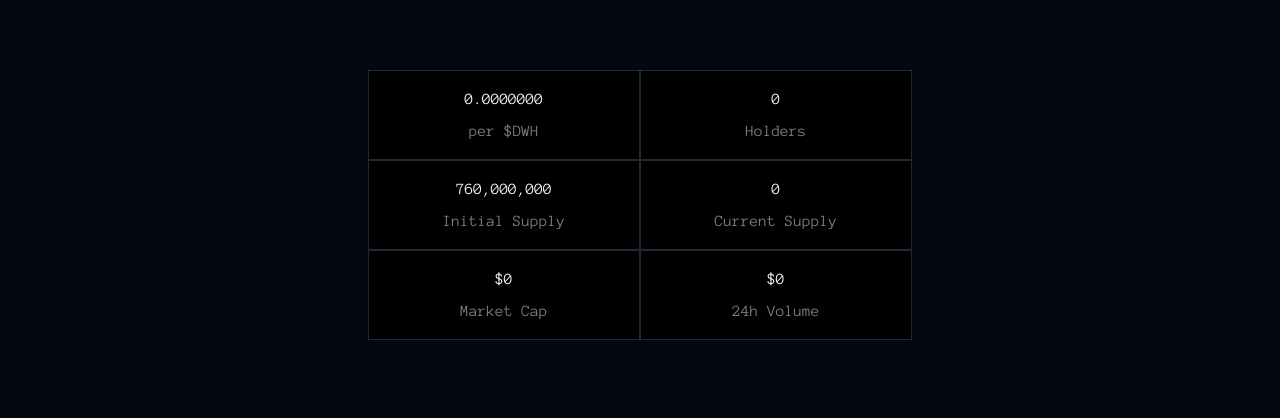
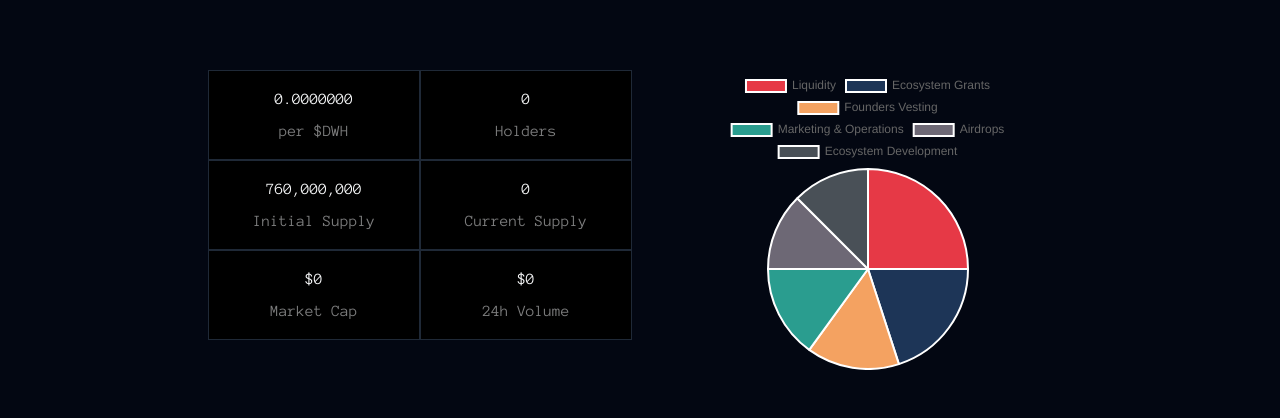
Before and after one commit to DevWifHat/devwifhat-website, a Next.js app: page / in a window 1280 px wide. Shown: the part 504-922 px from the top of the page. Built offline with nearby package versions, Linux system fonts and the light colour scheme; no server answers; grey boxes are pictures that could not be loaded.

Commit message:
pie chart

```diff
--- a/app/page.tsx
+++ b/app/page.tsx
@@ -1,44 +1,15 @@
-"use client"
-
-import React from 'react';
-import { FontAwesomeIcon } from '@fortawesome/react-fontawesome';
-import { faVolumeMute, faVolumeUp } from '@fortawesome/free-solid-svg-icons';
-import { faTelegram, faXTwitter } from '@fortawesome/free-brands-svg-icons';
-
-import ButtonGroup from '@/components/shared/ButtonGroup';
 import OldVideo from '@/components/shared/OldVideo';
 import TokenInfo from '@/components/shared/TokenInfo';
+import Header from '@/components/shared/Header';
+import Chart from '@/components/shared/Chart';
 
 export default function Home() {
   return (
-    <div className=' relative'>
-      {/* Section 2: Icon and Name */}
-      <div className="text-center py-5">
-        <img src="dev_wif_hat_icon.png" alt="dev wif hat" className="w-20 h-20 md:w-40 md:h-40 mx-auto" />
-        <h1 className='text-xl md:text-2xl lg:text-4xl my-4'>DevWifHat</h1>
-        <p className="px-4">You either die a dev or live long enough to see yourself turn into a maxi.</p>
-        <div>
-          <div className="flex flex-col justify-center  items-center gap-4 space-x-4 mt-5">
-            <div className="flex flex-row items-center justify-center gap-4">
-              <a href="https://twitter.com/thedevwifhat" target="_blank" rel="noopener noreferrer">
-                <FontAwesomeIcon icon={faXTwitter} size='2xl' />
-              </a>
-              <a href="https://t.me/thedevwifhat" target="_blank" rel="noopener noreferrer">
-                <FontAwesomeIcon icon={faTelegram} size='2xl' />
-              </a>
-              <a href="https://birdeye.so/token/DEVwHJ57QMPPArD2CyjboMbdWvjEMjXRigYpaUNDTD7o?chain=solana" target="_blank" rel="noopener noreferrer">
-                <img src="Birdeye_logo-01.png" alt="DevWifHatBirdeye" className="w-8 h-8" />
-              </a>
-            </div>
-            <ButtonGroup />
-          </div>
-
-        </div>
-      </div>
-
+    <div className='relative'>
+      <Header />
       <TokenInfo />
       <OldVideo />
-
+      {/* <Chart /> */}
     </div>
   );
 }
--- /dev/null
+++ b/components/shared/Chart.tsx
@@ -0,0 +1,61 @@
+'use client'
+
+import React from 'react';
+import { Pie } from 'react-chartjs-2';
+import { ArcElement, Tooltip, Legend, Chart as ChartJS } from 'chart.js';
+
+// Register the necessary components
+ChartJS.register(ArcElement, Tooltip, Legend);
+
+const Chart = () => {
+  const dataValues = [25, 20, 15, 15, 12.5, 12.5]; // Updated data values
+  const labels = ['Liquidity', 'Ecosystem Grants', 'Founders Vesting', 'Marketing & Operations', 'Airdrops', 'Ecosystem Development']; // Updated labels
+
+  // Define the data structure for the Pie chart
+  const data = {
+    labels: labels,
+    datasets: [
+      {
+        data: dataValues,
+        backgroundColor: [
+          '#E63946', // Dark Red
+          '#1D3557', // Dark Blue
+          '#F4A261', // Dark Orange
+          '#2A9D8F', // Dark Teal
+          '#6D6875', // Dark Purple
+          '#495057'  // Dark Grey
+        ],
+        hoverBackgroundColor: [
+          '#E63946', // Dark Red
+          '#1D3557', // Dark Blue
+          '#F4A261', // Dark Orange
+          '#2A9D8F', // Dark Teal
+          '#6D6875', // Dark Purple
+          '#495057'  // Dark Grey
+        ]
+      }
+    ]
+  };
+
+  // Define options for the Pie chart (customize as needed)
+  const options = {
+    responsive: true,
+    plugins: {
+      legend: {
+        position: 'top' as const,
+      },
+      title: {
+        display: true,
+        text: 'Your Chart Title'
+      }
+    }
+  };
+
+  return <section className="w-full flex items-center justify-center">
+    <div className="max-w-4xl mx-auto">
+      <Pie data={data} options={options} />
+    </div>
+  </section>;
+};
+
+export default Chart;
--- a/components/shared/Footer.tsx
+++ b/components/shared/Footer.tsx
@@ -115,7 +115,7 @@ export default function Footer() {
           </div>
           <div className="mt-16 grid grid-cols-2 gap-8 xl:col-span-2 xl:mt-0">
             <div className="md:grid md:grid-cols-2 md:gap-8">
-              <div>
+              {/* <div>
                 <h3 className="text-sm font-semibold leading-6 text-white">About</h3>
                 <ul role="list" className="mt-6 space-y-4">
                   {navigation.solutions.map((item) => (
@@ -138,7 +138,7 @@ export default function Footer() {
                     </li>
                   ))}
                 </ul>
-              </div>
+              </div> */}
               {/* <div className="mt-10 md:mt-0">
                 <h3 className="text-sm font-semibold leading-6 text-white">Support</h3>
                 <ul role="list" className="mt-6 space-y-4">
@@ -154,7 +154,7 @@ export default function Footer() {
             </div>
             <div className="md:grid md:grid-cols-2 md:gap-8">
               <div>
-                <h3 className="text-sm font-semibold leading-6 text-white">About</h3>
+                {/* <h3 className="text-sm font-semibold leading-6 text-white">About</h3>
                 <ul role="list" className="mt-6 space-y-4">
                   {navigation.solutions.map((item) => (
                     <li key={item.name}>
@@ -163,7 +163,7 @@ export default function Footer() {
                       </a>
                     </li>
                   ))}
-                </ul>
+                </ul> */}
               </div>
               <div>
                 <h3 className="text-sm font-semibold leading-6 text-white">About</h3>
--- /dev/null
+++ b/components/shared/Header.tsx
@@ -0,0 +1,33 @@
+import { faXTwitter, faTelegram } from '@fortawesome/free-brands-svg-icons'
+import { FontAwesomeIcon } from '@fortawesome/react-fontawesome'
+import React from 'react'
+import ButtonGroup from './ButtonGroup'
+
+const Header = () => {
+  return (
+    <div className="text-center py-5">
+      <img src="dev_wif_hat_icon.png" alt="dev wif hat" className="w-20 h-20 md:w-40 md:h-40 mx-auto" />
+      <h1 className='text-xl md:text-2xl lg:text-4xl my-4'>DevWifHat</h1>
+      <p className="px-4">You either die a dev or live long enough to see yourself turn into a maxi.</p>
+      <div>
+        <div className="flex flex-col justify-center  items-center gap-4 space-x-4 mt-5">
+          <div className="flex flex-row items-center justify-center gap-4">
+            <a href="https://twitter.com/thedevwifhat" target="_blank" rel="noopener noreferrer">
+              <FontAwesomeIcon icon={faXTwitter} size='2xl' />
+            </a>
+            <a href="https://t.me/thedevwifhat" target="_blank" rel="noopener noreferrer">
+              <FontAwesomeIcon icon={faTelegram} size='2xl' />
+            </a>
+            <a href="https://birdeye.so/token/DEVwHJ57QMPPArD2CyjboMbdWvjEMjXRigYpaUNDTD7o?chain=solana" target="_blank" rel="noopener noreferrer">
+              <img src="Birdeye_logo-01.png" alt="DevWifHatBirdeye" className="w-8 h-8" />
+            </a>
+          </div>
+          <ButtonGroup />
+        </div>
+
+      </div>
+    </div>
+  )
+}
+
+export default Header
--- a/components/shared/TokenInfo.tsx
+++ b/components/shared/TokenInfo.tsx
@@ -1,6 +1,8 @@
+'use client'
 import React from 'react'
 import useTokenData from '@/hooks/useTokenData';
 import { Skeleton } from 'antd';
+import Chart from './Chart';
 
 const TokenInfo = () => {
   const { holders, price, currentSupply, isLoading, fdmc, volume, error } = useTokenData();
@@ -11,7 +13,7 @@ const TokenInfo = () => {
   );
 
   return (
-    <div className="flex justify-center my-20 w-full mx-auto max-w-xl">
+    <div className="flex flex-col md:flex-row justify-between items-between my-20 w-full mx-auto max-w-4xl">
       <div className="w-full px-4">
         <div className="flex flex-wrap justify-between bg-black">
           <div className="w-1/2 flex justify-center items-center border p-4 bg-white bg-opacity-0 hover:bg-opacity-10">
@@ -52,6 +54,7 @@ const TokenInfo = () => {
           </div>
         </div>
       </div>
+      <Chart />
     </div>
   )
 }
--- a/hooks/useTokenData.tsx
+++ b/hooks/useTokenData.tsx
@@ -1,3 +1,4 @@
+'use client'
 import { getTokenAccounts } from '@/actions/fetchTokenAccounts';
 import { getTokenFromGecko } from '@/actions/fetchTokenFromGecko';
 import { useState, useEffect } from 'react';
--- a/package.json
+++ b/package.json
@@ -18,11 +18,12 @@
     "@radix-ui/react-icons": "^1.3.0",
     "@radix-ui/react-navigation-menu": "^1.1.4",
     "antd": "^5.15.1",
+    "chart.js": "^4.4.2",
     "class-variance-authority": "^0.7.0",
     "clsx": "^2.1.0",
-
     "next": "14.1.3",
     "react": "^18",
+    "react-chartjs-2": "^5.2.0",
     "react-dom": "^18",
     "tailwind-merge": "^2.2.1",
     "tailwindcss-animate": "^1.0.7"
```
Also changed, not shown: 1 other file (tests, documents, lock files or other folders).
